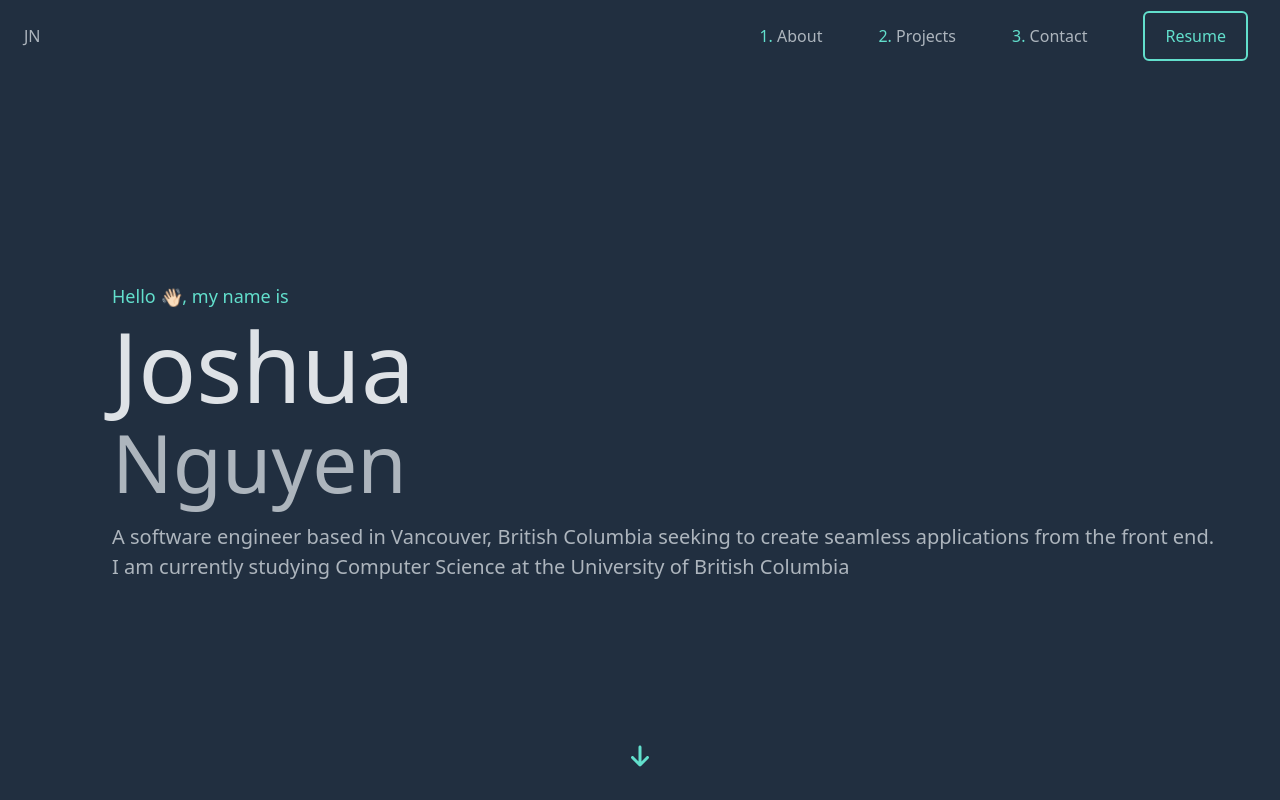
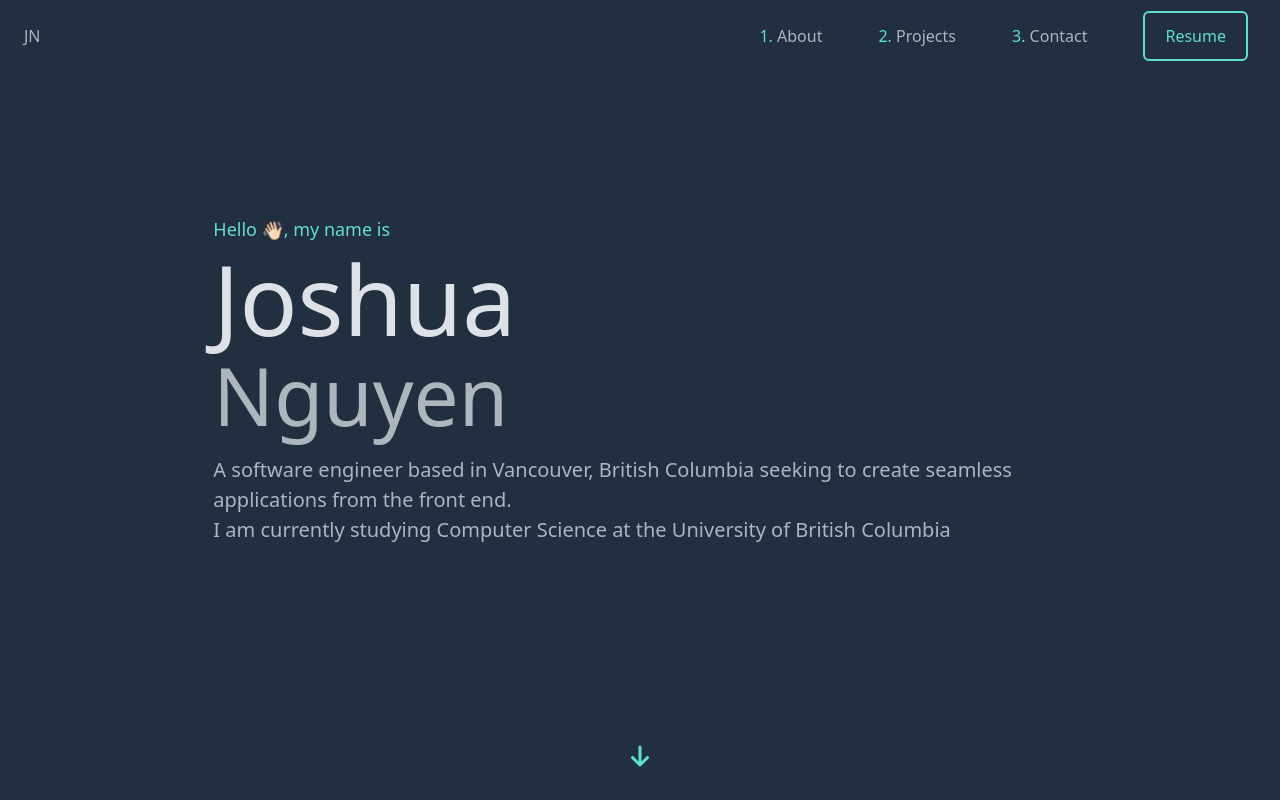
Before and after one commit to jn-han/jnhan.tech, a Vue app: page / in a window 1280 px wide. Shown: the top 800 px of the page. Built offline with nearby package versions, Linux system fonts and the light colour scheme.

Commit message:
Reconfigured CSS

```diff
--- a/src/components/Home.vue
+++ b/src/components/Home.vue
@@ -1,9 +1,17 @@
 <template>
-  <NavBar />
-  <div>
-    <Intro/>
-    <DownArrow/>
+<NavBar/>
+<div class="">
+  <div class="grid auto-rows-auto">
+    <div class="flex align-items justify-center h-screen w-screen ">
+      <Intro/>
+      <DownArrow/>
+    </div>
+    <div class="border-2 border-solid border-light-teal h-screen w-screen">
+
+    </div>
   </div>
+</div>
+
 
 
 
@@ -21,7 +29,7 @@ export default {
     components: {
     NavBar,
     Intro,
-    DownArrow
+    DownArrow,
 }
 }
 </script>
--- a/src/components/Intro.vue
+++ b/src/components/Intro.vue
@@ -1,6 +1,6 @@
 <template>
-    <div class="grid grid-flow-col auto-cols-max">
-      <header id="home" class="absolute grid grid-flow-dense left-28 top-1/3">
+    <div class="bg-light-teal flex align-items justify-center">
+      <header class="absolute top-1/4 w-8/12">
         <h3 class="text-lg relative top-4 text-light-teal flex">Hello<span class="animate-waving-hand">&nbsp;👋🏻</span>, my name is </h3>
         <h1 class="text-7xl text-white">Joshua</h1>
         <h3 class="relative bottom-9 text-6xl text-bone">Nguyen</h3>
--- a/src/components/NavBar.vue
+++ b/src/components/NavBar.vue
@@ -1,5 +1,5 @@
 <template>
-<header class="fixed bg-navy w-full z-99 opacity-100 p-6 flex items-center text-bone">
+<div class="fixed bg-navy w-screen z-50 opacity-100 p-6 flex text-bone">
     <div>
         <router-link to="/">JN</router-link>
     </div>
@@ -12,7 +12,7 @@
         to="/">Resume</router-link>
     </nav>
 
-</header>
+</div>
 
 </template>
 
--- a/src/views/HomeView.vue
+++ b/src/views/HomeView.vue
@@ -1,16 +1,16 @@
 <template>
-  <div class="home">
-    <Home />
-  </div>
+  <Home />
 </template>
 
 <script>
 import Home from '@/components/Home.vue'
+import NavBar from '@/components/NavBar.vue'
 
 export default {
   name: 'HomeView',
   components: {
     Home,
-  }
+    NavBar
+}
 }
 </script>
```
